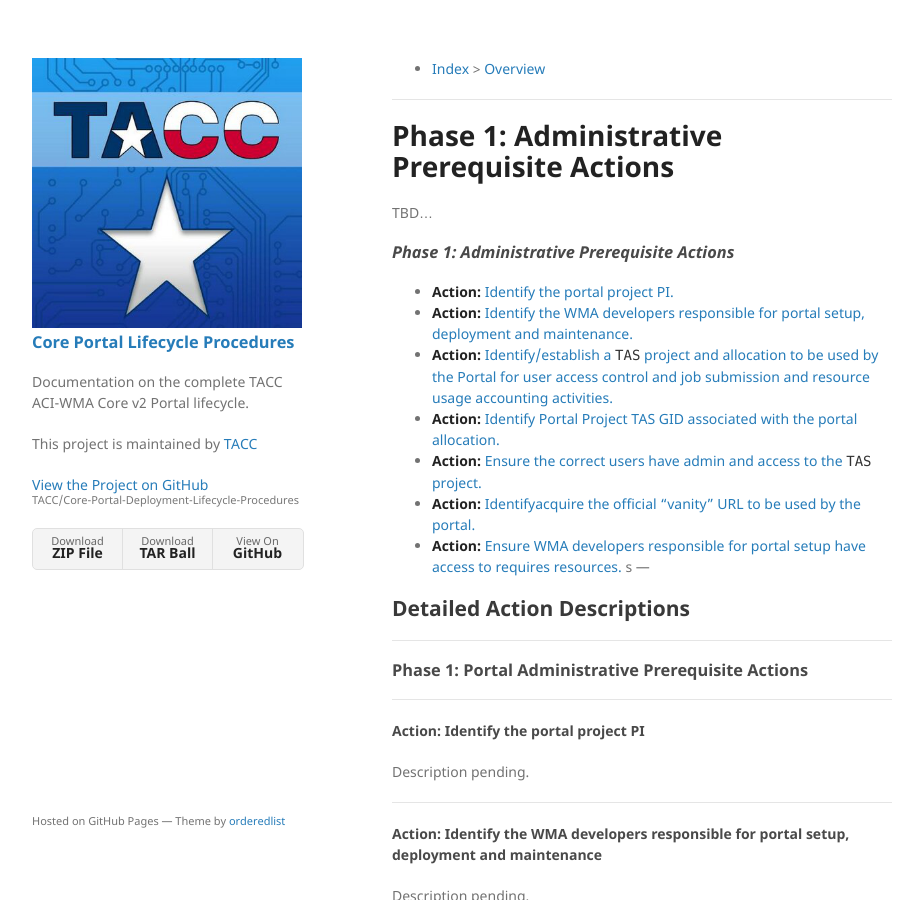
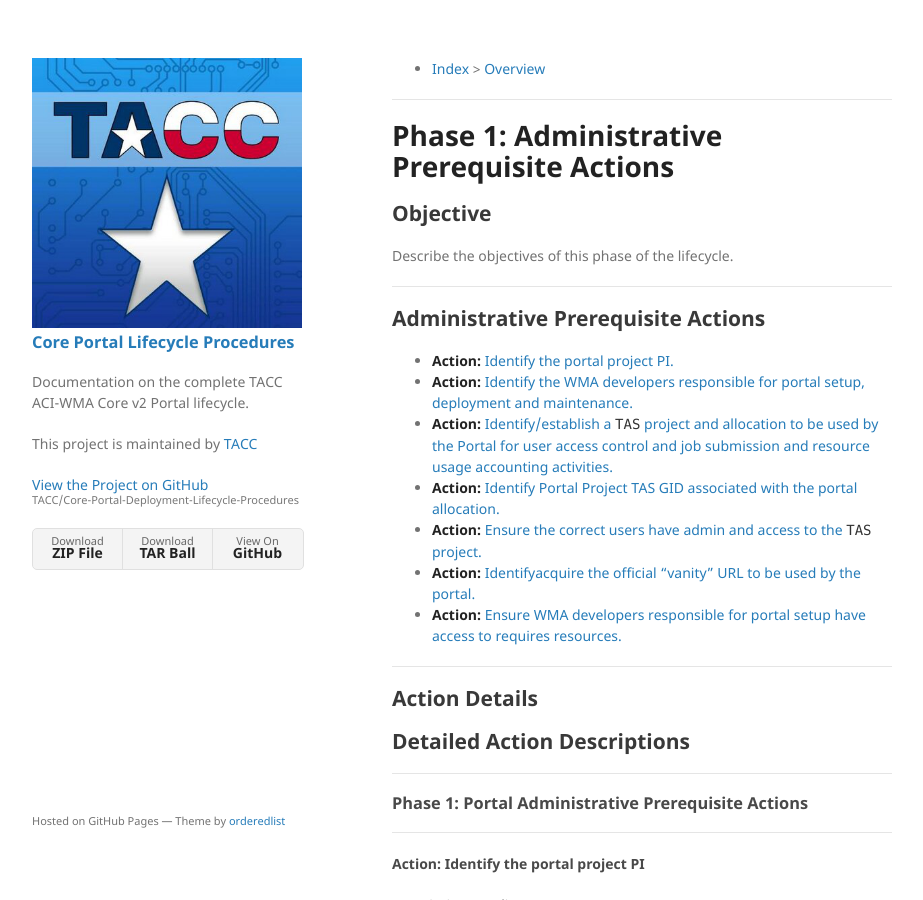
Before and after one commit to TACC/Core-Portal-Deployment-Lifecycle-Procedures, a Jekyll site: the page built from pages/phase_01.md, in a window 1280 px wide and 900 px high. Shown: the whole window, without its empty margins (178-1101 px from the left). Built offline with Jekyll 4.4.1, drawn with Linux system fonts in a browser that asks for light colours; our own code applies the rules of GitHub Pages for plain Markdown files.

Commit message:
Cleaning up checklist - WIP.

```diff
--- a/pages/phase_01.md
+++ b/pages/phase_01.md
@@ -2,11 +2,17 @@
 
 ---
 
+<a id="phase1"></a>
+
 # Phase 1: Administrative Prerequisite Actions
 
-TBD...
+## Objective
 
-### _Phase 1: Administrative Prerequisite Actions_
+Describe the objectives of this phase of the lifecycle.
+
+---
+
+## Administrative Prerequisite Actions
 
 - **Action:** [Identify the portal project PI.](#phase1action1)
 - **Action:** [Identify the WMA developers responsible for portal setup, deployment and maintenance.](#phase1action2)
@@ -15,8 +21,10 @@ TBD...
 - **Action:** [Ensure the correct users have admin and access to the `TAS` project.](#phase1action5)
 - **Action:** [Identifyacquire the official "vanity" URL to be used by the portal.](#phase1action6)
 - **Action:** [Ensure WMA developers responsible for portal setup have access to requires resources.](#phase1action7)
-s
+
 ---
+
+## Action Details
 
 <a id="detailed"></a>
 
```
